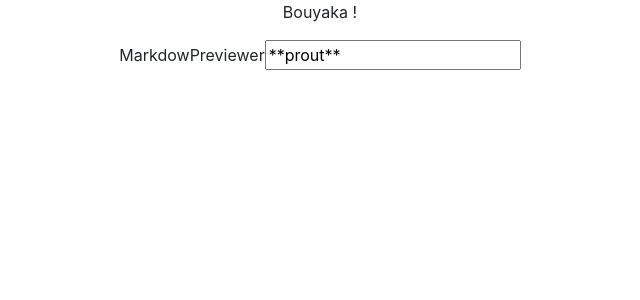
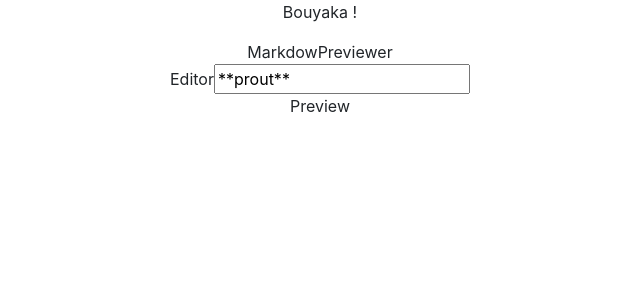
Before and after one commit to AnhPati/Front-End_Libraries_Projects, a React (Create React App) app in the folder build_a_markdown_previewer/: page / in a window 1280 px wide. Shown: the top 300 px of the page, without its empty margins (320-960 px from the left). Built offline with nearby package versions, Linux system fonts and the light colour scheme.

Commit message:
Redistribution dans composants
Redistribution du rendu contenu dans MardownPreviewer dans les composants PreviewBox et EditorBox.

```diff
--- a/build_a_markdown_previewer/src/component/EditorBox.js
+++ b/build_a_markdown_previewer/src/component/EditorBox.js
@@ -5,6 +5,11 @@ class EditorBox extends Component {
         return(
             <div>
                 Editor
+                <input
+                    type="text"
+                    value={this.props.originText}
+                    onChange={this.props.handleChange}
+                />
             </div>
         )
     }
--- a/build_a_markdown_previewer/src/component/MarkdownPreviewer.js
+++ b/build_a_markdown_previewer/src/component/MarkdownPreviewer.js
@@ -36,14 +36,8 @@ class MarkdowPreviewer extends Component {
         return(
             <div>
                 MarkdowPreviewer
-                <input
-                    type="text"
-                    value={this.state.originText}
-                    onChange={this.handleChange}
-                />
-                {/*<EditorBox handleChange={this.handleChange}/>*/}
-                {/*<PreviewBox text={this.state.renderText}/>*/}
-                <div dangerouslySetInnerHTML={{__html: this.state.renderText}}/>
+                <EditorBox handleChange={this.handleChange} originText={this.state.originText}/>
+                <PreviewBox renderText={this.state.renderText}/>
             </div>
         )
     }
--- a/build_a_markdown_previewer/src/component/PreviewBox.js
+++ b/build_a_markdown_previewer/src/component/PreviewBox.js
@@ -5,6 +5,7 @@ class PreviewBox extends Component {
         return(
             <div>
                 Preview
+                <div dangerouslySetInnerHTML={{__html: this.props.renderText}}/>
             </div>
         )
     }
```
